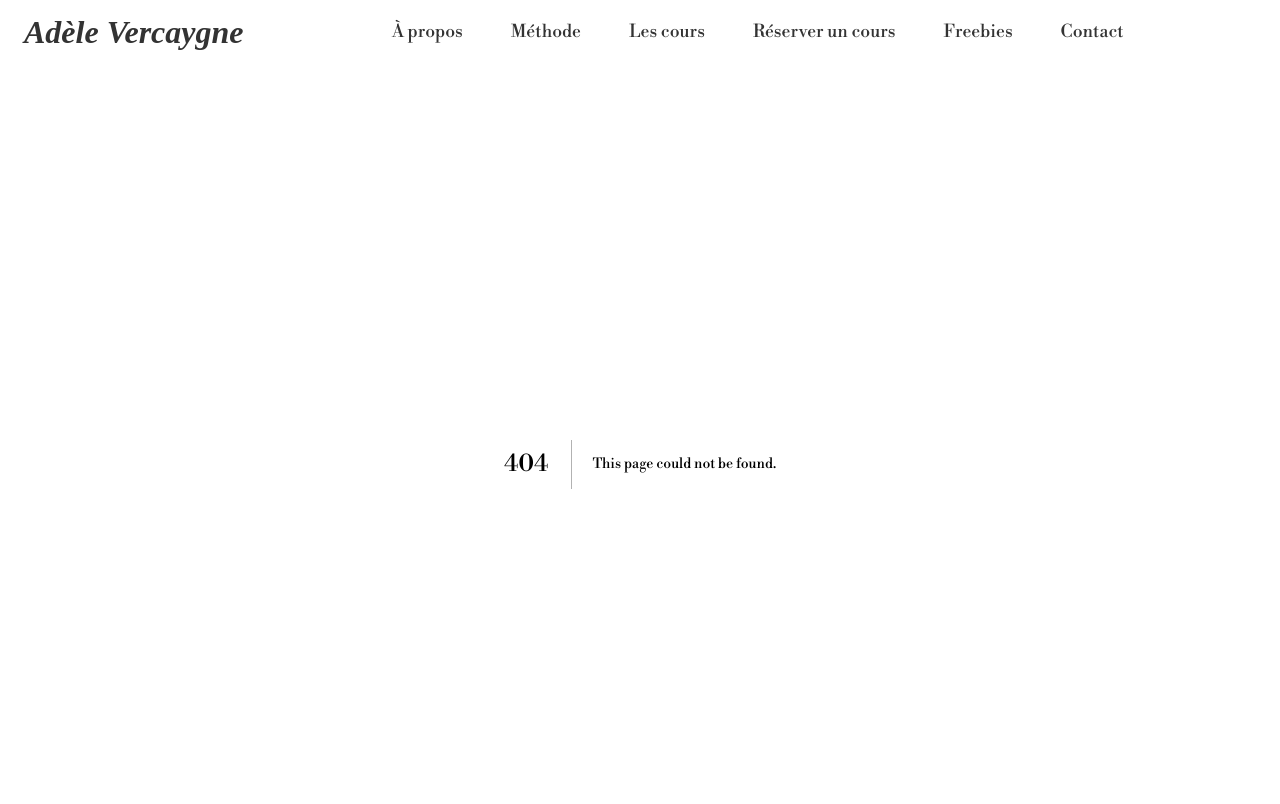
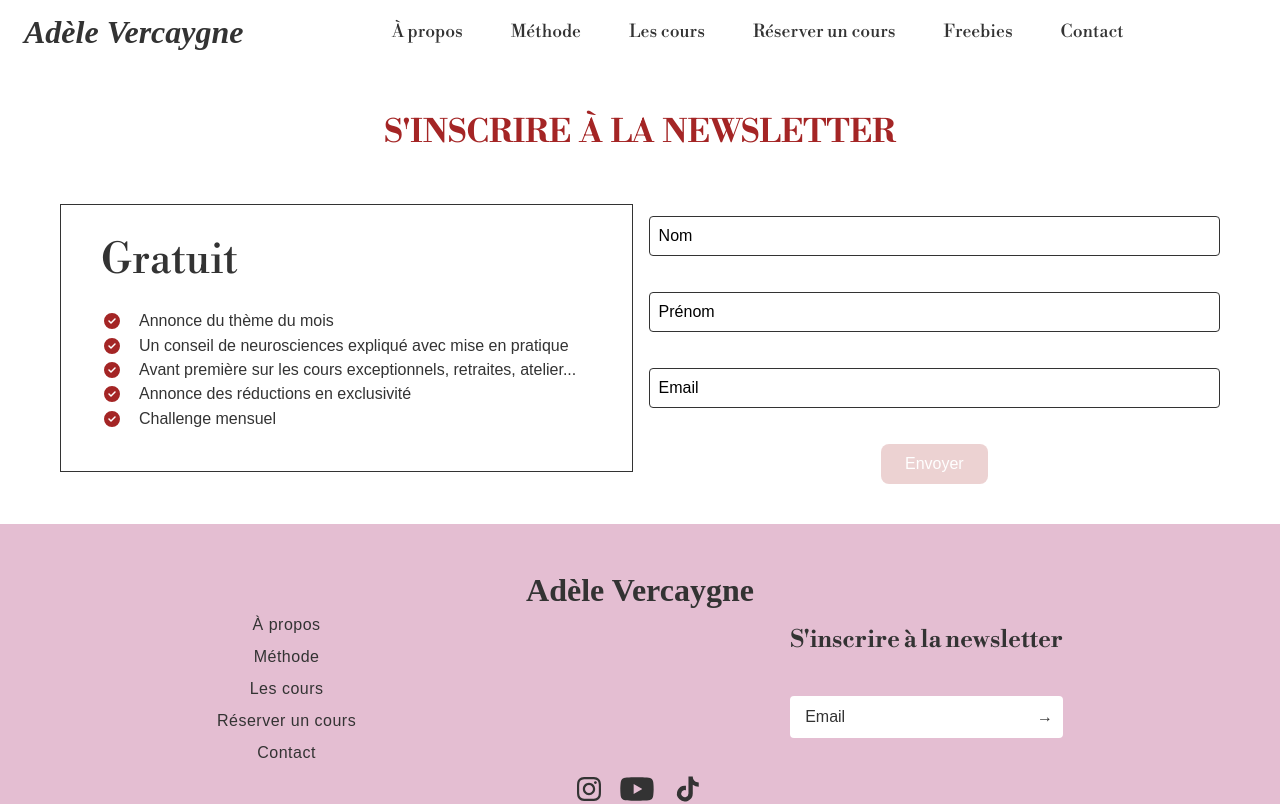
Before and after one commit to adelevrc/adelevrc, a Next.js app: page /newsletter in a window 1280 px wide. Before the commit this address had no page. Shown: the top 804 px of the page. Built offline with nearby package versions, Linux system fonts and the light colour scheme; a web font is replaced by a local one.

Commit message:
feat : newsletter page

```diff
--- a/package.json
+++ b/package.json
@@ -10,6 +10,9 @@
   },
   "dependencies": {
     "@emailjs/browser": "^4.4.1",
+    "@fortawesome/fontawesome-svg-core": "^6.7.2",
+    "@fortawesome/free-solid-svg-icons": "^6.7.2",
+    "@fortawesome/react-fontawesome": "^0.2.2",
     "@mailchimp/mailchimp_marketing": "^3.0.80",
     "@react-pdf/renderer": "^4.1.4",
     "eslint-plugin-prettier": "^2.7.0",
--- a/src/app/api/generate-pdf/route.ts
+++ b/src/app/api/generate-pdf/route.ts
@@ -15,7 +15,7 @@ export async function GET() {
     const pdfDoc = await PDFDocument.create()
 
     // Charger le fichier PDF existant
-    const findCalmEbookPdf = await PDFDocument.load(findCalmEbookPdfBytes)
+    const findCalmEbookPdf = await PDFDocument.load(new Uint8Array(findCalmEbookPdfBytes))
 
     // Copier chaque page du fichier "findCalmEbook.pdf" dans le nouveau document
     const pageCount = findCalmEbookPdf.getPages().length
--- /dev/null
+++ b/src/app/api/registration-confirmation/route.ts
@@ -0,0 +1,110 @@
+import { NextRequest, NextResponse } from 'next/server';
+import nodemailer from 'nodemailer';
+import SMTPTransport from 'nodemailer/lib/smtp-transport';
+
+interface IFormInput {
+  lastname: string;
+  firstname:string;
+  email: string;
+}
+
+export async function POST(req: NextRequest) {
+  const { lastname,firstname , email }: IFormInput = await req.json();
+
+  const transporter = nodemailer.createTransport({
+    host: process.env.NEXT_PUBLIC_HOST ??"",
+    port: process.env.NEXT_PUBLIC_PORT,
+    secure: process.env.NEXT_PUBLIC_SECURE,
+    auth: {
+      user: process.env.NEXT_EMAIL_USER,
+      pass: process.env.NEXT_EMAIL_PASS,
+    },
+  } as SMTPTransport.Options);
+
+const htmlTemplate = `
+    <html>
+        <head>
+            <meta charset="UTF-8">
+            <style>
+                body {
+                    font-family: Arial, sans-serif;
+                    color: #333;
+                    padding: 20px;
+                    color: #121212bf;
+                }
+                .email-container {
+                    max-width: 600px;
+                    margin: auto;
+                    padding: 20px;
+                    border-radius: 8px;
+                    color: #121212bf;
+                }
+                .header {
+                    text-align: center;
+                    padding: 20px;
+                    color: #333333;
+                    font-family: "Libre Bodoni, serif";
+                }
+                .content {
+                    margin-top: 20px;
+                }
+                li {
+                    list-style-type: circle;
+                    padding: 0.2rem 0;
+                }
+                .signature {
+                    text-align: right;
+                }
+                .footer {
+                    text-align: center;
+                    font-size: 12px;
+                    margin-top: 20px;
+                    color: #777;
+                }
+            </style>
+        </head>
+        <body>
+            <div class="email-container">
+                <div class="header">
+                    <h1>Bienvenue dans la newsletter ${firstname + " " + lastname} !</h1>
+                </div>
+                <div class="content">
+                    <p>Merci pour ton inscription !</p>
+                    <p>Dans la newsletter mensuelle, qui arrive à chaque fois en début de mois, tu trouveras :</p>
+                    <ul>
+                        <li>Annonce du thème du mois</li>
+                        <li>Un conseil de neurosciences expliqué avec mise en pratique</li>
+                        <li>Avant première sur les cours exceptionnels, retraites, ateliers...</li>
+                        <li>Annonce des réductions en exclusivité</li>
+                        <li>Challenge mensuel</li>
+                    </ul>
+                    <div class="signature">
+                        <p>À bientôt !</p>
+                        <p>Adèle</p>
+                    </div>
+                </div>
+                <div class="footer">
+                    <p>Si vous avez des questions, n'hésitez pas à nous contacter à l'adresse suivante : contact@adelevrc.com</p>
+                    <p>&copy; 2024 Adèle Vercaygne - Tous droits réservés.</p>
+                </div>
+            </div>
+        </body>
+    </html>
+`;
+
+
+  const mailOptions = {
+    from: process.env.NEXT_EMAIL_USER,
+    to: email,
+    subject: 'Votre inscription à la newsletter est confirmée ! ❤️',
+    html: htmlTemplate,
+
+  };
+
+  try {
+    await transporter.sendMail(mailOptions);
+    return NextResponse.json({ message: 'Freebie envoyé avec succès !' }, { status: 200 });
+  } catch (error) {
+    return NextResponse.json({ message: "Erreur lors de l'envoi de l'email" }, { status: 500 });
+  }
+}
--- /dev/null
+++ b/src/app/components/Newsletter/Newsletter.tsx
@@ -0,0 +1,82 @@
+"use client";
+import { faCheckCircle } from "@fortawesome/free-solid-svg-icons";
+import { FontAwesomeIcon } from "@fortawesome/react-fontawesome";
+import { useForm } from "react-hook-form";
+import Form from "../Popin/Freebies/Form";
+import styles from "./newsletter.module.scss";
+import useEmailStatus from "@/app/hooks/useEmailStatus";
+
+const Newsletter = () => {
+  const { emailStatus, setEmailStatus } = useEmailStatus();
+  const { register, watch, handleSubmit } = useForm();
+
+  const onSubmit = async (data: any) => {
+    setEmailStatus((prevState) => ({
+      ...prevState,
+      isPending: true,
+    }));
+    const responseFromSubscribing = await fetch("../../api/subscribe", {
+      body: JSON.stringify(watch("email")),
+      headers: { "Content-Type": "application/json" },
+      method: "POST",
+    });
+    const emailSent = await fetch("../../api/registration-confirmation", {
+      body: JSON.stringify(data),
+      headers: { "Content-Type": "application/json" },
+      method: "POST",
+    });
+    if (responseFromSubscribing.ok && emailSent.ok) {
+      setEmailStatus((prevState) => ({
+        ...prevState,
+        isSend: true,
+        isPending: false,
+      }));
+    } else {
+      setEmailStatus((prevState) => ({
+        ...prevState,
+        isNotSend: true,
+        isPending: false,
+      }));
+    }
+  };
+
+  return (
+    <div className={styles.container}>
+      <div className={styles.newsletter}>
+        <div className={styles.info}>
+          <p> Gratuit</p>
+          <ul>
+            <li>
+              <FontAwesomeIcon icon={faCheckCircle} color='#a42525' />
+              Annonce du thème du mois
+            </li>
+            <li>
+              <FontAwesomeIcon icon={faCheckCircle} color='#a42525' />
+              Un conseil de neurosciences expliqué avec mise en pratique
+            </li>
+            <li>
+              <FontAwesomeIcon icon={faCheckCircle} color='#a42525' />
+              Avant première sur les cours exceptionnels, retraites, atelier...
+            </li>
+            <li>
+              <FontAwesomeIcon icon={faCheckCircle} color='#a42525' />
+              Annonce des réductions en exclusivité
+            </li>
+            <li>
+              <FontAwesomeIcon icon={faCheckCircle} color='#a42525' />
+              Challenge mensuel
+            </li>
+          </ul>
+        </div>
+        <Form
+          handleSubmit={handleSubmit}
+          emailStatus={emailStatus}
+          onSubmit={onSubmit}
+          register={register}
+          watch={watch}
+        />
+      </div>
+    </div>
+  );
+};
+export default Newsletter;
--- /dev/null
+++ b/src/app/components/Newsletter/newsletter.module.scss
@@ -0,0 +1,49 @@
+@import "../../styles/mixins";
+.container {
+  display: flex;
+  align-items: center;
+  justify-content: center;
+  .newsletter {
+    display: flex;
+    flex-direction: column;
+    justify-content: space-around;
+    align-items: center;
+    gap: 1rem;
+    padding: 40px 20px;
+    width: 100%;
+    @include breakpoint-lg {
+      flex-direction: row;
+      max-width: 1200px;
+    }
+    form {
+      padding: 0;
+      @include breakpoint-lg {
+        width: 50%;
+      }
+    }
+    .info {
+      padding: 40px;
+      border: 1px solid $color-black;
+      max-width: 600px;
+      @include breakpoint-lg {
+        max-width: none;
+        width: 50%;
+      }
+      p {
+        font-family: $libre-bondoni;
+        font-size: 42px;
+        padding-bottom: 2rem;
+      }
+      li {
+        list-style-type: none;
+        display: flex;
+        align-items: center;
+        gap: 1rem;
+        padding: 0.2rem 0;
+        svg {
+          width: 22px;
+        }
+      }
+    }
+  }
+}
--- /dev/null
+++ b/src/app/hooks/useEmailStatus.tsx
@@ -0,0 +1,17 @@
+"use client";
+import { useState } from "react";
+import { EmailStatus } from "../components/Popin/Freebies/Freebies";
+
+const useEmailStatus = () => {
+  const [emailStatus, setEmailStatus] = useState<EmailStatus>({
+    isPending: false,
+    isSend: false,
+    isNotSend: false,
+  });
+  return {
+    emailStatus,
+    setEmailStatus,
+  };
+};
+
+export default useEmailStatus;
--- a/src/app/ma-methode/methode.module.scss
+++ b/src/app/ma-methode/methode.module.scss
@@ -1,4 +1,4 @@
-@import "../styles//mixins";
+@import "../styles/mixins";
 
 .main {
   display: flex;
--- /dev/null
+++ b/src/app/newsletter/page.tsx
@@ -0,0 +1,19 @@
+import Newsletter from "../components/Newsletter/Newsletter";
+import PageHeader from "../components/PageHeader/PageHeader";
+
+export const metadata = {
+  title: "Ma méthode - Adèle Vercaygne",
+  description:
+    "Découvrez ma méthode unique de yoga pour développer votre force, améliorer votre souplesse et maîtriser vos postures, tout en cultivant un mental calme et fort",
+};
+
+const NewsletterPage = () => {
+  return (
+    <main>
+      <PageHeader title="S'inscrire à la newsletter" />
+      <Newsletter />
+    </main>
+  );
+};
+
+export default NewsletterPage;
--- a/src/app/page.tsx
+++ b/src/app/page.tsx
@@ -19,9 +19,8 @@ const Home = () => (
       <Image
         className={style.picture}
         src={image}
-        layout='fill'
-        objectFit='cover'
         alt='Personne faisant du yoga en intérieur. Elle est en planche sur le côté et rigole en regardant la caméra devant elle.'
+        priority
       />
     </div>
 
--- a/src/app/styles/home.module.scss
+++ b/src/app/styles/home.module.scss
@@ -23,14 +23,16 @@
       top: 0;
       left: 0;
       width: 100%;
-
+      height: auto;
       max-width: 100%;
+      width: 100%;
+      height: 100%;
     }
     @include breakpoint-lg {
       padding-top: 400px;
       img {
         height: 400px !important;
-        object-fit: contain;
+        object-fit: cover;
       }
     }
   }
```
Also changed, not shown: 1 other file (tests, documents, lock files or other folders).
